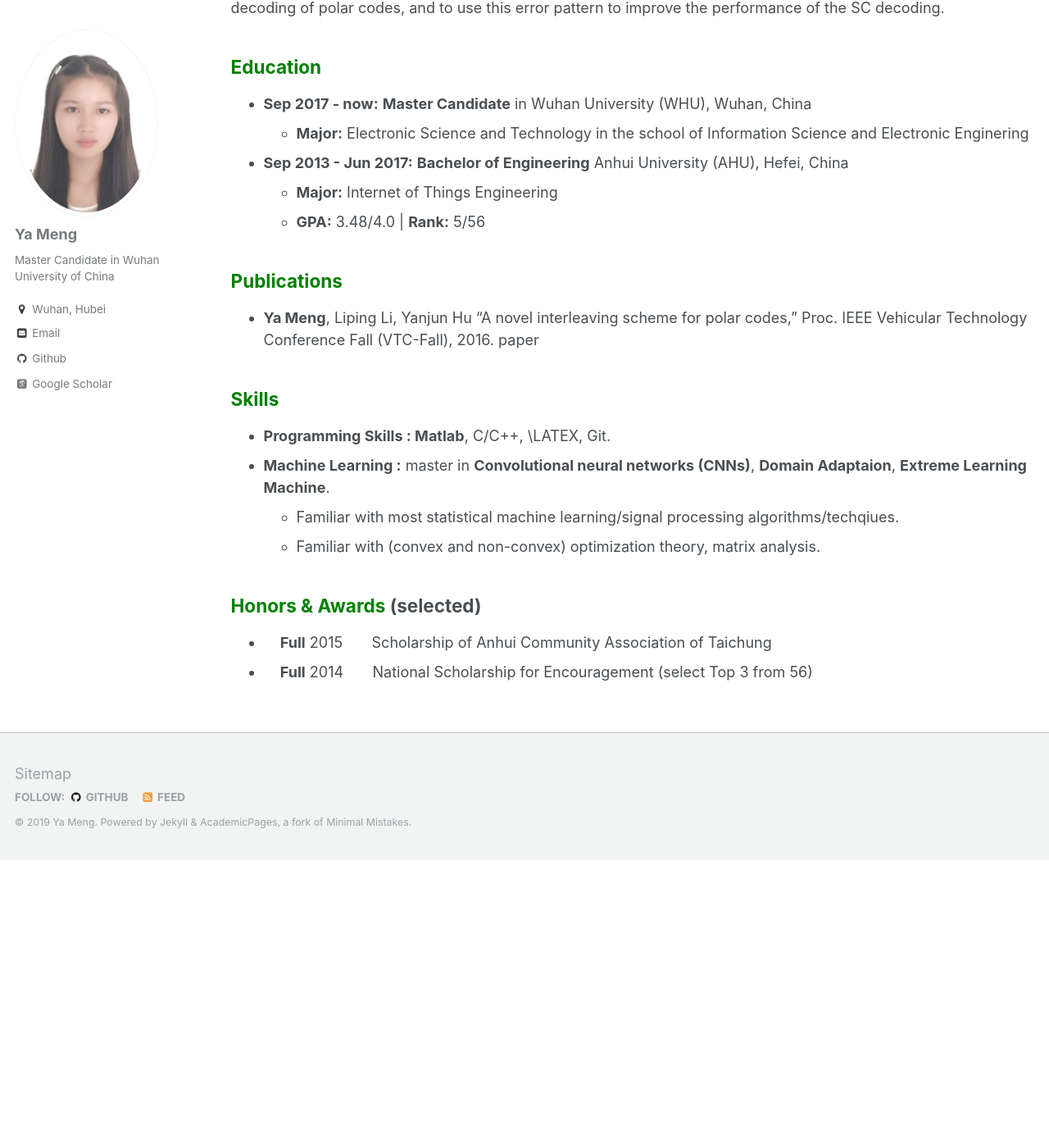
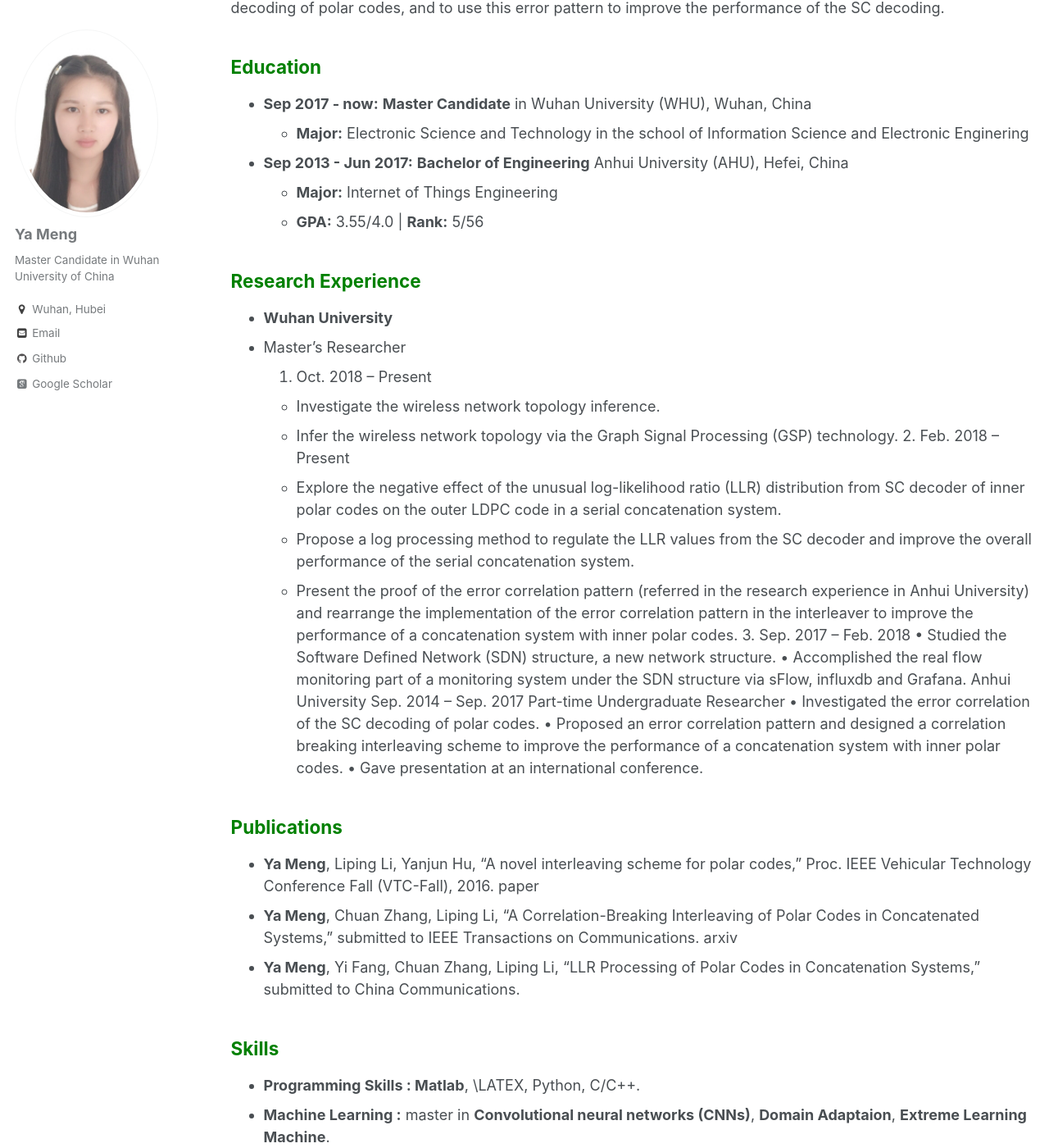
Before and after one commit to mengMia/yameng-ahu.github.io, a Jekyll site: the page built from _pages/cv.md, in a window 1280 px wide and 1400 px high, scrolled down 370 px. Shown: the whole window at 82% size. Built offline with Jekyll 4.4.1, drawn with Linux system fonts in a browser that asks for light colours; some web fonts are replaced; before the commit the page ends 1419 px from its top, so only the background shows below that.

Commit message:
Update cv.md

```diff
--- a/_pages/cv.md
+++ b/_pages/cv.md
@@ -20,14 +20,44 @@ decoding of polar codes, and to use this error pattern to improve the performanc
 
 * **Sep 2013 - Jun 2017:** **Bachelor of Engineering** Anhui University (AHU), Hefei, China
   - **Major:**  Internet of Things Engineering
-  - **GPA:** 3.48/4.0 \| **Rank:** 5/56 &nbsp;&nbsp;
+  - **GPA:** 3.55/4.0 \| **Rank:** 5/56 &nbsp;&nbsp;
+
+## <span style="color: green"> Research Experience </span>
+* **Wuhan University**
+* Master’s Researcher
+1. Oct. 2018 – Present
+  - Investigate the wireless network topology inference.
+  - Infer the wireless network topology via the Graph Signal Processing (GSP) technology.
+2. Feb. 2018 – Present
+  - Explore the negative effect of the unusual log-likelihood ratio (LLR) distribution from SC decoder
+of inner polar codes on the outer LDPC code in a serial concatenation system.
+  - Propose a log processing method to regulate the LLR values from the SC decoder and improve
+the overall performance of the serial concatenation system.
+  - Present the proof of the error correlation pattern (referred in the research experience in Anhui
+University) and rearrange the implementation of the error correlation pattern in the interleaver
+to improve the performance of a concatenation system with inner polar codes.
+3. Sep. 2017 – Feb. 2018
+• Studied the Software Defined Network (SDN) structure, a new network structure.
+• Accomplished the real flow monitoring part of a monitoring system under the SDN structure via
+sFlow, influxdb and Grafana.
+Anhui University Sep. 2014 – Sep. 2017
+Part-time Undergraduate Researcher
+• Investigated the error correlation of the SC decoding of polar codes.
+• Proposed an error correlation pattern and designed a correlation breaking interleaving scheme to improve
+the performance of a concatenation system with inner polar codes.
+• Gave presentation at an international conference.
 
 ## <span style="color: green"> Publications </span>
-* **Ya Meng**, Liping Li, Yanjun Hu “A novel interleaving scheme for polar codes,” Proc. IEEE Vehicular
+* **Ya Meng**, Liping Li, Yanjun Hu, “A novel interleaving scheme for polar codes,” Proc. IEEE Vehicular
 Technology Conference Fall (VTC-Fall), 2016. [paper](https://ieeexplore.ieee.org/stamp/stamp.jsp?tp=&arnumber=7880865)
+* **Ya Meng**, Chuan Zhang, Liping Li, “A Correlation-Breaking Interleaving of Polar Codes in
+Concatenated Systems,” submitted to IEEE Transactions on Communications. [arxiv](https://arxiv.org/pdf/1702.05202v2.pdf
+)
+* **Ya Meng**, Yi Fang, Chuan Zhang, Liping Li, “LLR Processing of Polar Codes in Concatenation
+Systems,” submitted to China Communications.
 
 ## <span style="color: green"> Skills </span>
-* **Programming Skills : Matlab**, C/C++, \LATEX, Git.
+* **Programming Skills : Matlab**, \LATEX, Python, C/C++.
 * **Machine Learning :** master in **Convolutional neural networks (CNNs)**, **Domain Adaptaion**, **Extreme Learning Machine**.
   - Familiar with most statistical machine learning/signal processing algorithms/techqiues.
   - Familiar with (convex and non-convex) optimization theory, matrix analysis.
```
